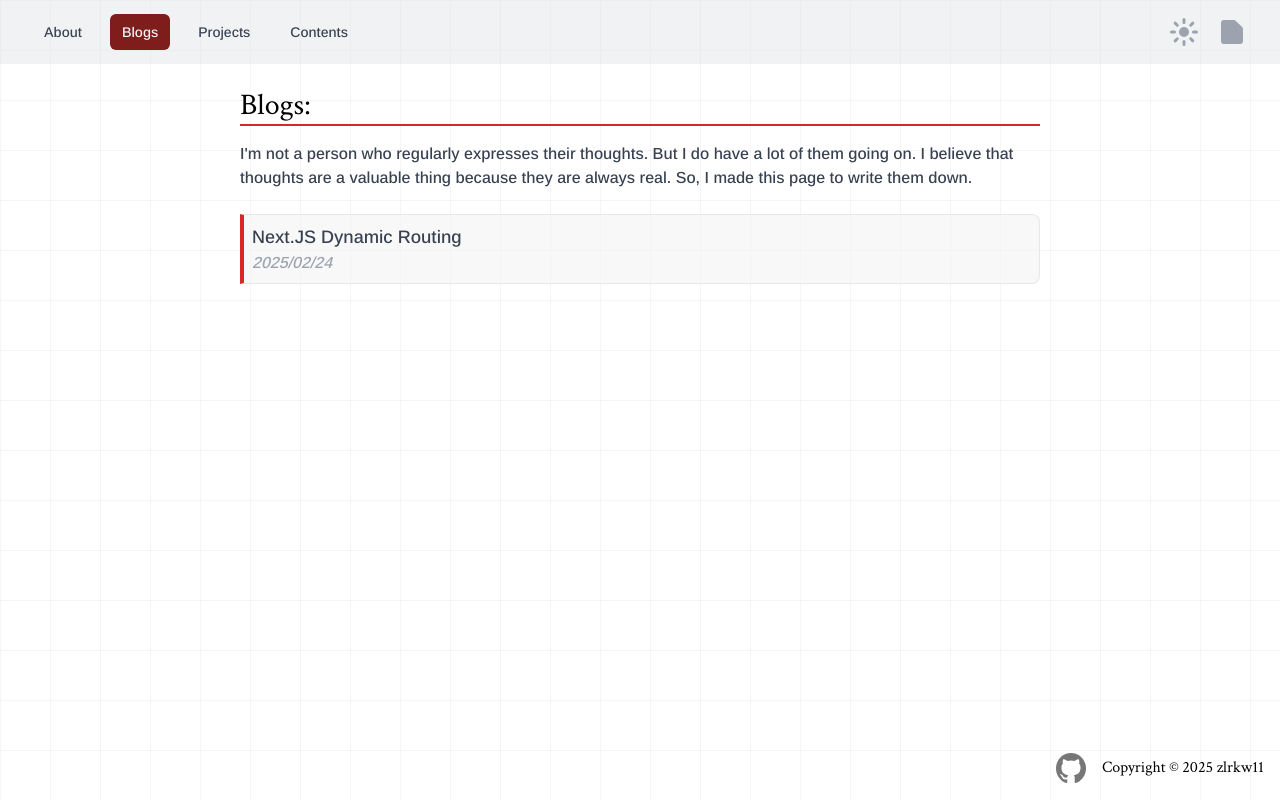
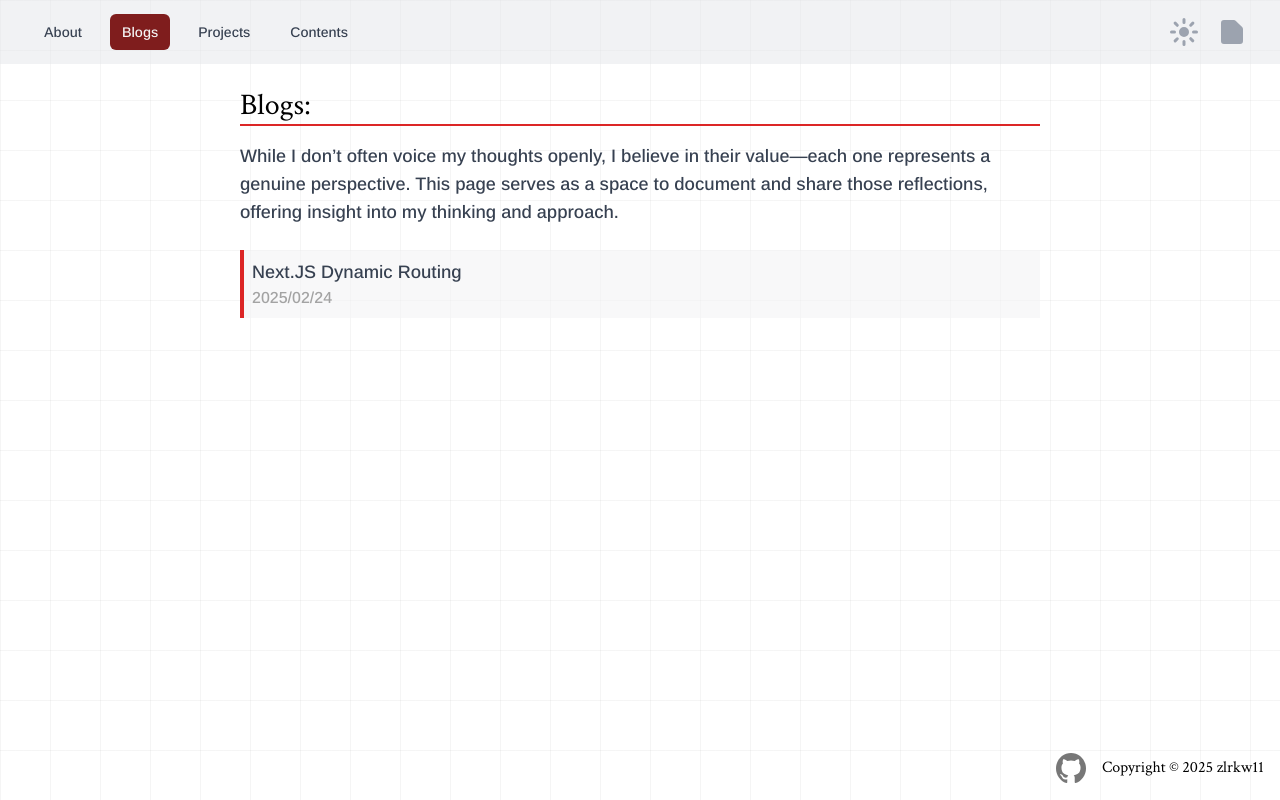
Before and after one commit to zlrkw11/zl-v2, a Next.js app: page /blogs in a window 1280 px wide. Built offline with nearby package versions, Linux system fonts and the light colour scheme.

Commit message:
feat: restyled blogs page

```diff
--- a/app/blogs/page.tsx
+++ b/app/blogs/page.tsx
@@ -25,11 +25,12 @@ const Blogs = async () => {
       </div>
 
       <p
-        className={`mb-2 md:max-w-[800px] ${ArimoFont.className} dark:text-gray-300`}
+        className={`mb-2 md:max-w-[800px] ${ArimoFont.className} dark:text-gray-300 text-lg`}
       >
-        I'm not a person who regularly expresses their thoughts. But I do have a
-        lot of them going on. I believe that thoughts are a valuable thing
-        because they are always real. So, I made this page to write them down.
+        While I don’t often voice my thoughts openly, I believe in their
+        value—each one represents a genuine perspective. This page serves as a
+        space to document and share those reflections, offering insight into my
+        thinking and approach.
       </p>
 
       <ul
@@ -38,14 +39,14 @@ const Blogs = async () => {
         {blogs.map((blog: any) => (
           <li
             key={blog.slug}
-            className="transition dark:bg-neutral-600 hover:translate-x-5 duration-300 p-2 border border-l-4 rounded-r-lg border-l-red-600 bg-gray-100 bg-opacity-60 md:min-w-[700px]"
+            className="transition dark:bg-neutral-600 hover:translate-x-10 duration-100 p-2 border-l-4 border-l-red-600 bg-gray-100 bg-opacity-60 md:min-w-[700px]"
           >
             <Link href={`/blogs/${blog.slug}`}>
-              <p className="text-lg text-gray-700 hover:text-red-600 dark:hover:text-neutral-800 dark:text-neutral-300">
+              <p className="text-lg text-gray-700 hover:text-red-600 dark:hover:text-neutral-800 dark:text-neutral-300 w-[240px]">
                 {blog.title}
               </p>
             </Link>
-            <p className="text-gray-400 italic">{blog.date}</p>
+            <p className="text-neutral-400">{blog.date}</p>
           </li>
         ))}
       </ul>
```
